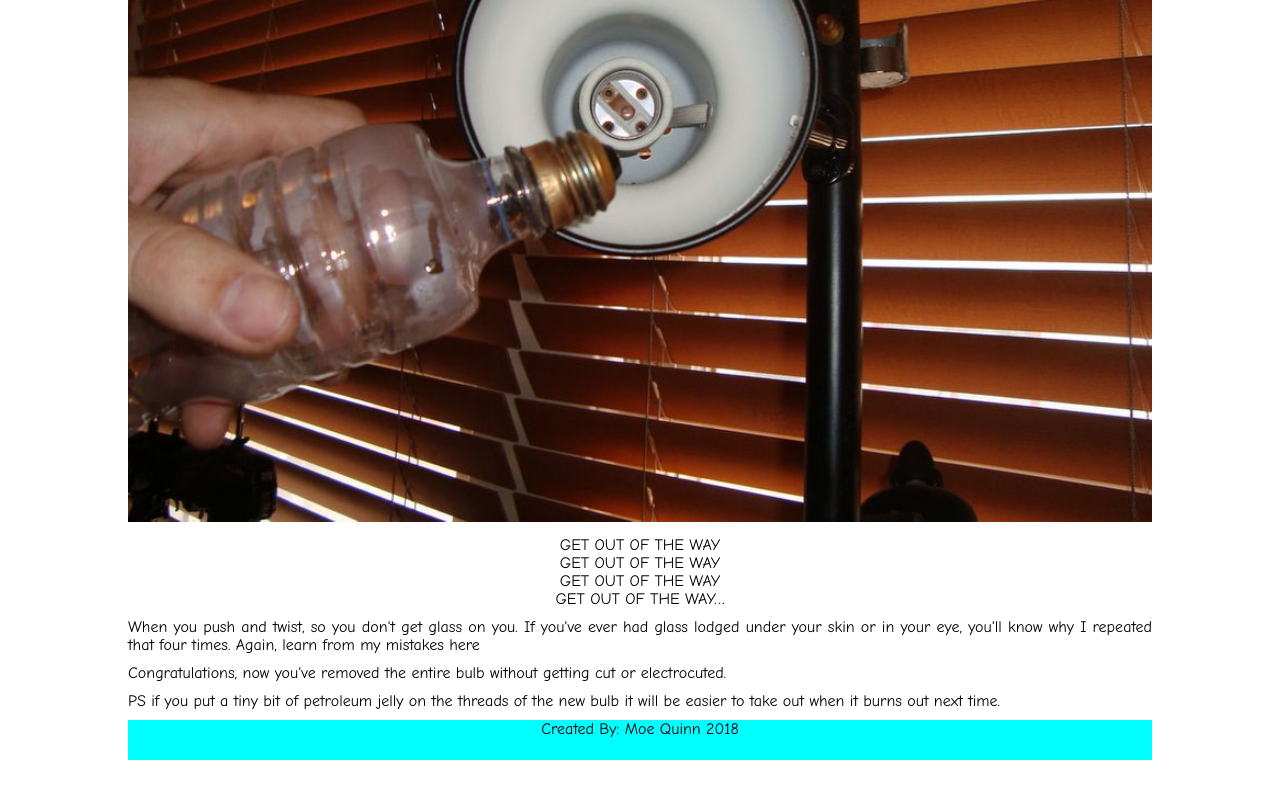
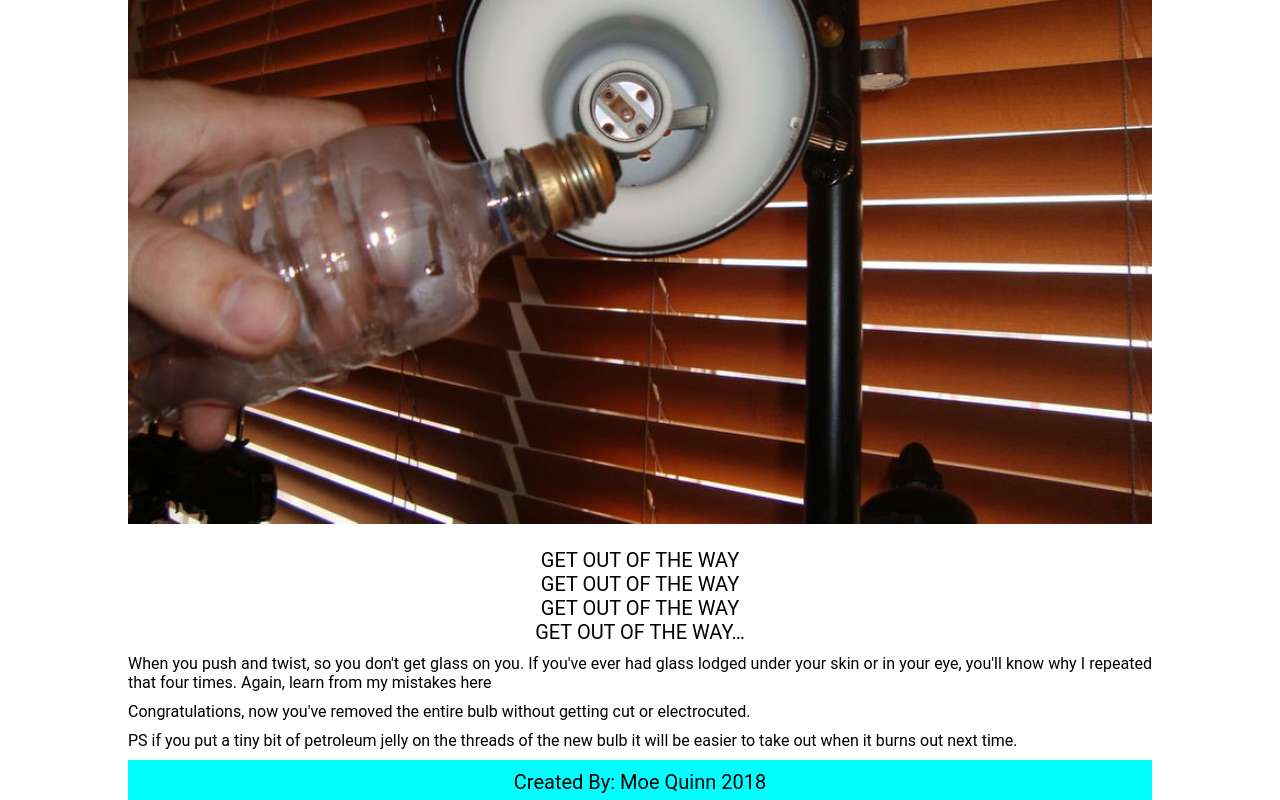
Before and after one commit to moequinn/mmp240, a plain HTML site: page WK5_How_To_Website/Step_3/index.html in a window 1280 px wide. Shown: the part 389-1189 px from the top of the page. Before the commit the page ends 1149 px from the top, so only its background shows below. Drawn offline with Linux system fonts and the light colour scheme.

Commit message:
add few text tags changes

```diff
--- a/WK5_How_To_Website/Step_2/css/main.css
+++ b/WK5_How_To_Website/Step_2/css/main.css
@@ -4,9 +4,11 @@
     padding: 0;
 }
 
+@import url('https://fonts.googleapis.com/css?family=Roboto|Roboto+Condensed');
+
 body {
-    font-family: "Comic Sans MS", cursive, sans-serif;
-    text-align: center;
+    font-family: "Roboto Condensed", sans-serif;
+    font-family: "Roboto", sans-serif;
     margin-top: 10%;
     /*border: 1px solid black;*/
     margin: 0 auto;
@@ -35,6 +37,8 @@ img {
 
 .text {
     text-align: center;
+    padding-top: 10px;
+    font-size: 20px;
 }
 
 nav {
--- a/WK5_How_To_Website/Step_3/css/main.css
+++ b/WK5_How_To_Website/Step_3/css/main.css
@@ -4,8 +4,11 @@
     padding: 0;
 }
 
+@import url('https://fonts.googleapis.com/css?family=Roboto|Roboto+Condensed');
+
 body {
-    font-family: "Comic Sans MS", cursive, sans-serif;
+    font-family: "Roboto Condensed", sans-serif;
+    font-family: "Roboto", sans-serif;
     text-align: center;
     margin-top: 10%;
     /*border: 1px solid black;*/
@@ -13,7 +16,7 @@ body {
     width: 80%;
 }
 
-h1 {
+h1, h2 {
     text-align: center;
     background-color: aqua;
     color: rgba(3, 3, 3, 0.6);
@@ -35,6 +38,8 @@ img {
 
 .text {
     text-align: center;
+    padding-top: 10px;
+    font-size: 20px;
 }
 
 nav {
--- a/WK5_How_To_Website/Step_3/index.html
+++ b/WK5_How_To_Website/Step_3/index.html
@@ -15,7 +15,7 @@
                 <li><a href="../Step_3/index.html">Step 3</a></li>
             </ul>
 
-        <h1>Step 3: Remove the Broken Light Bulb</h1>
+        <h2>Step 3: Remove the Broken Light Bulb</h2>
 
         <img src="images/FNPXYWAFQCTL5HW.LARGE.jpg" alt="Remove Broken Light Bulb">
 
--- a/WK5_How_To_Website/css/main.css
+++ b/WK5_How_To_Website/css/main.css
@@ -4,8 +4,11 @@
     padding: 0;
 }
 
+@import url('https://fonts.googleapis.com/css?family=Roboto|Roboto+Condensed');
+
 body {
-    font-family: "Comic Sans MS", cursive, sans-serif;
+    font-family: "Roboto Condensed", sans-serif;
+    font-family: "Roboto"", sans-serif;
     text-align: center;
     margin-top: 10%;
     /*border: 1px solid black;*/
@@ -35,6 +38,8 @@ img {
 
 .text {
     text-align: center;
+    padding-top: 10px;
+    font-size: 20px;
 }
 
 nav {
--- a/WK5_Nav_Demo/Step_2/css/main.css
+++ b/WK5_Nav_Demo/Step_2/css/main.css
@@ -4,9 +4,11 @@
     padding: 0;
 }
 
+@import url('https://fonts.googleapis.com/css?family=Roboto|Roboto+Condensed');
+
 body {
-    font-family: "Comic Sans MS", cursive, sans-serif;
-    text-align: center;
+    font-family: "Roboto Condensed", sans-serif;
+    font-family: "Roboto", sans-serif;
     margin-top: 10%;
     border: 1px solid black;
     margin: 0 auto;
```
Also changed, not shown: 1 other file.
